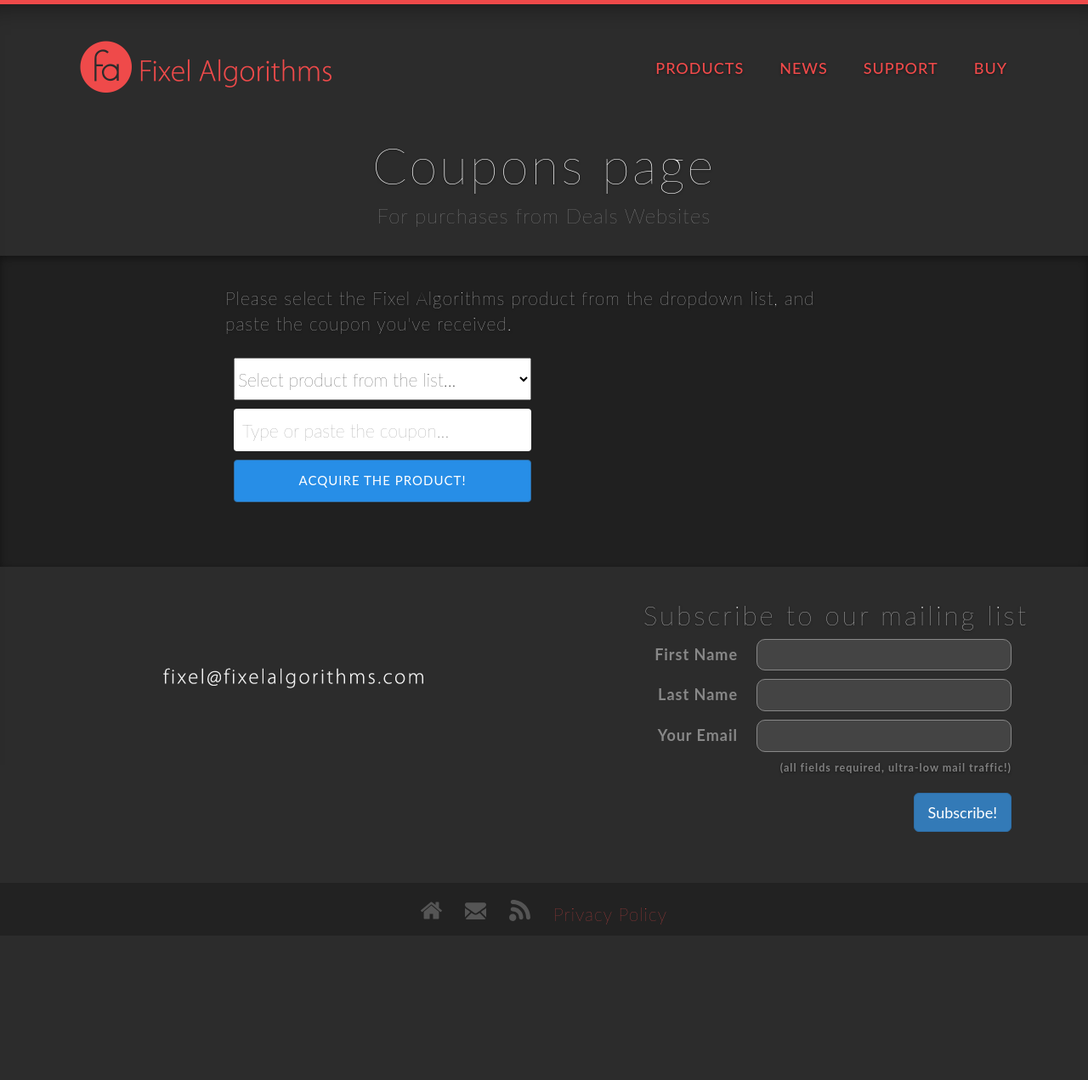
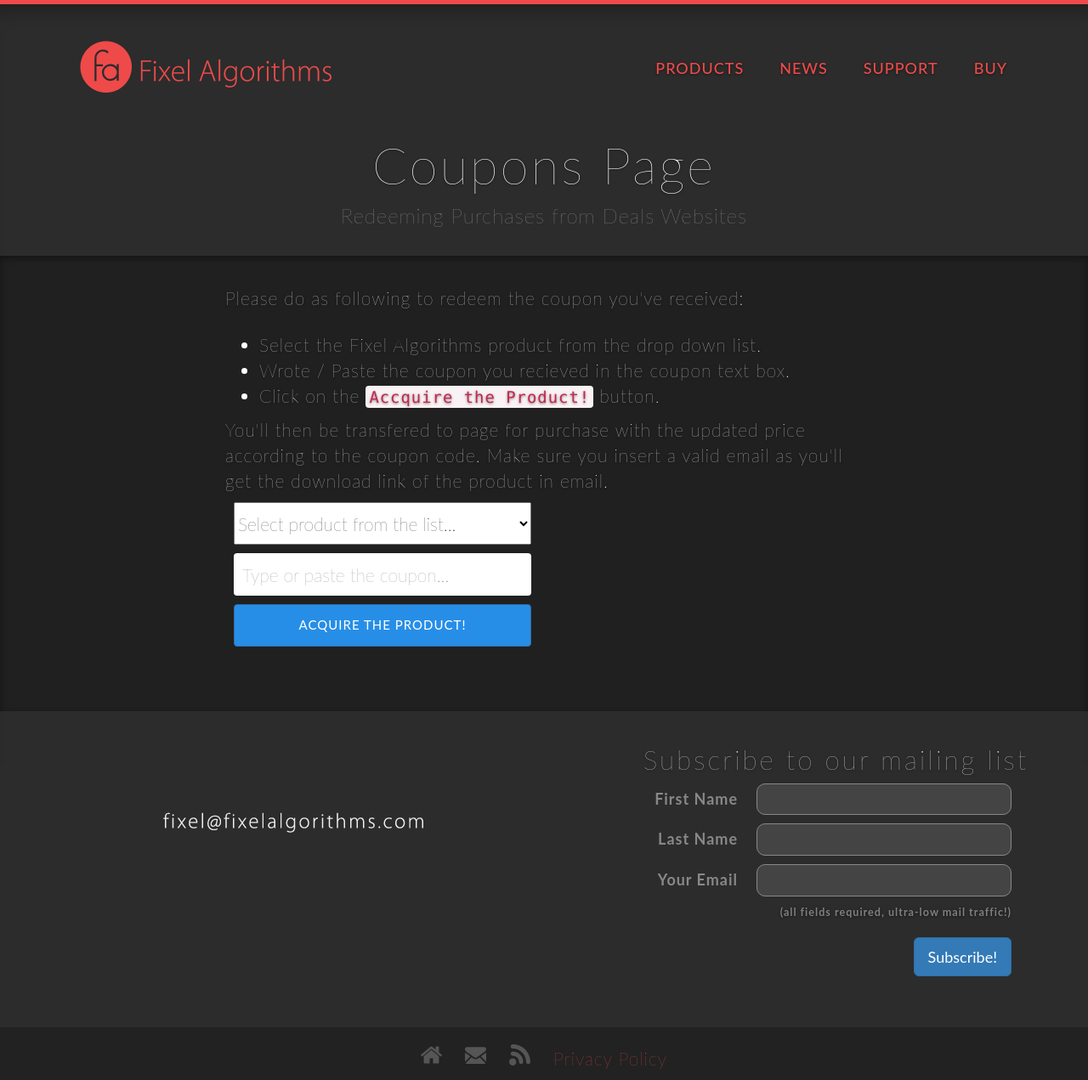
Before and after one commit to FixelAlgorithmsTeam/fixel, a Jekyll site: the page built from support/coupons.html, in a window 1280 px wide. Shown: the whole page at 85% size. Built offline with Jekyll 4.4.1, drawn with Linux system fonts in a browser that asks for light colours; nearby versions of some CDN libraries; comment, search, counter and statistics services are not loaded; before the commit the page ends 1101 px from its top, so only the background shows below that.

Commit message:
New 	- 	Updated Coupon Page. Fixed 	- 	B Known Issues 	-	C To Do 	- 	Enable MathJax (See documentation). Remarks 	- 	E

```diff
--- a/support/coupons.html
+++ b/support/coupons.html
@@ -6,8 +6,8 @@
 ---
 <section class="container">
 	<div class="row">
-		<h2 class="home-title">Coupons page</h2>
-        <p class="product-subtitle text-center">For purchases from Deals Websites</p>
+		<h2 class="home-title">Coupons Page</h2>
+        <p class="product-subtitle text-center">Redeeming Purchases from Deals Websites</p>
 	</div>
 </section>
 
@@ -19,7 +19,14 @@
             <div class="row">
 
                 <div class="col-md-8 col-md-offset-2">
-                    <p style="margin-top:25px; margin-bottom:25px; font-size: 100%">Please select the Fixel Algorithms product from the dropdown list, and paste the coupon you've received.</p>
+                    <p style="margin-top:25px; margin-bottom:25px; font-size: 100%">Please do as following to redeem the coupon you've received:
+					<ul>
+						<li>Select the Fixel Algorithms product from the drop down list.</li>
+						<li>Wrote / Paste the coupon you recieved in the coupon text box.</li>
+						<li>Click on the <code>Accquire the Product!</code> button.</li>
+					</ul>
+					You'll then be transfered to page for purchase with the updated price according to the coupon code. Make sure you insert a valid email as you'll get the download link of the product in email.
+					</p>
 
                     <select name="product" id="product" class="dropdown-select">
                         <option value="">Select product from the list...</option>
@@ -30,7 +37,7 @@
                     </select>
 
                     <input type="text" id="coupon" placeholder="Type or paste the coupon...">
-                    <button id="getDiscount" onclick="clickHandler()" class="btn btn-primary-blue">Acquire the  product!</button>
+                    <button id="getDiscount" onclick="clickHandler()" class="btn btn-primary-blue">Acquire the Product!</button>
                     <input type="text" id="email_address">
 
                     <p id="confirmation_text"></p>
```
